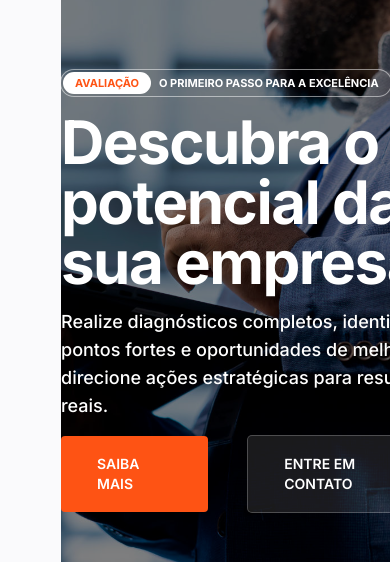
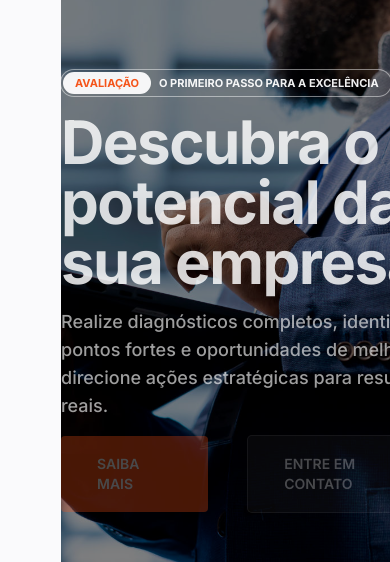
Before and after one commit to carlos3duardo/website-bussoladagestao, a Next.js app: page / in a window 390 px wide. Shown: the part 161-723 px from the top of the page. Built offline with nearby package versions, Linux system fonts and the light colour scheme; no server answers.

Commit message:
feat: :dizzy: adicionando animações nos destaques

```diff
--- a/package.json
+++ b/package.json
@@ -10,6 +10,7 @@
   },
   "dependencies": {
     "@gsap/react": "^2.1.2",
+    "animate.css": "^4.1.1",
     "gsap": "^3.13.0",
     "lucide-react": "^0.539.0",
     "next": "15.4.6",
--- /dev/null
+++ b/src/app/animations.css
@@ -0,0 +1,18 @@
+.ani-slide-in-blurred-left {
+  animation: slide-in-blurred-left 800ms ease-in-out both;
+}
+
+@keyframes slide-in-blurred-left {
+  0% {
+    transform: translateX(-400px) scaleX(2.5) scaleY(0.2);
+    transform-origin: 100% 50%;
+    filter: blur(40px);
+    opacity: 0;
+  }
+  100% {
+    transform: translateX(0) scaleY(1) scaleX(1);
+    transform-origin: 50% 50%;
+    filter: blur(0);
+    opacity: 1;
+  }
+}
--- a/src/app/layout.tsx
+++ b/src/app/layout.tsx
@@ -1,4 +1,5 @@
 import './globals.css';
+import './animations.css';
 
 import type { Metadata } from 'next';
 import { Inter, Rubik } from 'next/font/google';
--- a/src/components/home/Destaques.tsx
+++ b/src/components/home/Destaques.tsx
@@ -3,11 +3,15 @@
 import 'swiper/css';
 import 'swiper/css/pagination';
 import 'swiper/css/navigation';
+import 'swiper/css/effect-fade';
+import 'animate.css';
 
 import Image from 'next/image';
 import Link from 'next/link';
-import { Autoplay, Navigation, Pagination } from 'swiper/modules';
+import { useState } from 'react';
+import { Autoplay, EffectFade, Navigation, Pagination } from 'swiper/modules';
 import { Swiper, SwiperSlide } from 'swiper/react';
+import { twMerge } from 'tailwind-merge';
 
 const destaques = [
   {
@@ -52,6 +56,8 @@ const destaques = [
 ] as const;
 
 export function Destaques() {
+  const [activeIndex, setActiveIndex] = useState(0);
+
   return (
     <div className="h-[calc(100dvh-90px)] w-full items-center justify-center overflow-hidden lg:h-[calc(100dvh-120px)]">
       <Swiper
@@ -60,16 +66,18 @@ export function Destaques() {
         navigation={false}
         pagination={{ clickable: true }}
         scrollbar={{ draggable: true }}
+        effect={'fade'}
         className="h-[calc(100dvh-120px)] w-screen"
         autoplay={{
           delay: 6000,
           disableOnInteraction: false,
         }}
         loop={true}
-        modules={[Navigation, Pagination, Autoplay]}
+        modules={[Navigation, Pagination, Autoplay, EffectFade]}
         onTransitionEnd={(swiper) => console.log('transition end', swiper)}
+        onSlideChange={(swiper) => setActiveIndex(swiper.realIndex)}
       >
-        {destaques.map((destaque) => (
+        {destaques.map((destaque, index) => (
           <SwiperSlide key={destaque.id}>
             <section className="relative flex h-full w-full items-center justify-center bg-slate-400">
               <figure className="absolute top-0 left-0 h-full w-full">
@@ -82,22 +90,70 @@ export function Destaques() {
                 <div className="absolute top-0 left-0 h-full w-full bg-black opacity-50" />
               </figure>
               <div className="relative container mx-auto flex flex-col items-start gap-4">
-                <h3 className="flex items-center gap-2 rounded-full py-0.5 pr-3 pl-0.5 text-[11px] leading-0 font-bold text-white uppercase ring ring-white/50">
+                <h3
+                  data-slot="label"
+                  className={twMerge(
+                    'flex items-center gap-2 rounded-full py-0.5 pr-3 pl-0.5 text-[11px] leading-0 font-bold text-white uppercase ring ring-white/50',
+                    activeIndex === index
+                      ? 'animate__animated animate__fadeIn'
+                      : '',
+                  )}
+                  style={{
+                    animationDelay: '400ms',
+                    animationDuration: '600ms',
+                  }}
+                >
                   <span className="text-primary-500 flex h-[22px] items-center rounded-full bg-white px-3">
                     {destaque.subject}
                   </span>
                   {destaque.description}
                 </h3>
 
-                <h2 className="w-full text-6xl font-bold tracking-tight text-white lg:w-1/2">
+                <h2
+                  data-slot="title"
+                  className={twMerge(
+                    'w-full text-6xl font-bold tracking-tight text-white lg:w-1/2',
+                    activeIndex === index
+                      ? 'animate__animated animate__fadeIn'
+                      : '',
+                  )}
+                  style={{
+                    animationDelay: '500ms',
+                    animationDuration: '600ms',
+                  }}
+                >
                   {destaque.title}
                 </h2>
 
-                <p className="text-lg font-medium text-white lg:w-1/3">
+                <p
+                  data-slot="subtitle"
+                  className={twMerge(
+                    'text-lg font-medium text-white lg:w-1/3',
+                    activeIndex === index
+                      ? 'animate__animated animate__fadeIn'
+                      : '',
+                  )}
+                  style={{
+                    animationDelay: '600ms',
+                    animationDuration: '600ms',
+                  }}
+                >
                   {destaque.subtitle}
                 </p>
 
-                <div className="flex items-center gap-10">
+                <div
+                  data-slot="actions"
+                  className={twMerge(
+                    'flex items-center gap-10',
+                    activeIndex === index
+                      ? 'animate__animated animate__fadeIn'
+                      : '',
+                  )}
+                  style={{
+                    animationDelay: '700ms',
+                    animationDuration: '600ms',
+                  }}
+                >
                   <Link
                     href="/"
                     className="bg-primary-500 hover:bg-darken rounded px-9 py-4.5 text-sm font-semibold text-white uppercase"
```
Also changed, not shown: 1 other file (tests, documents, lock files or other folders).
